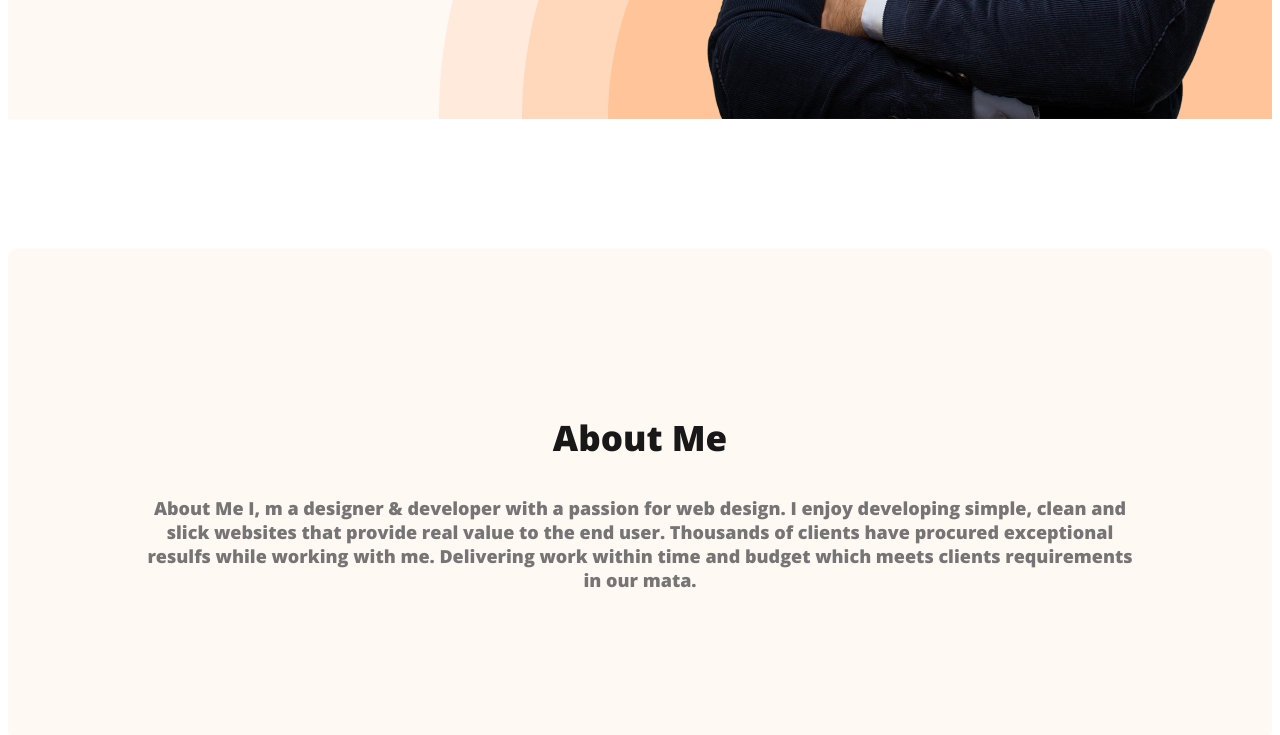
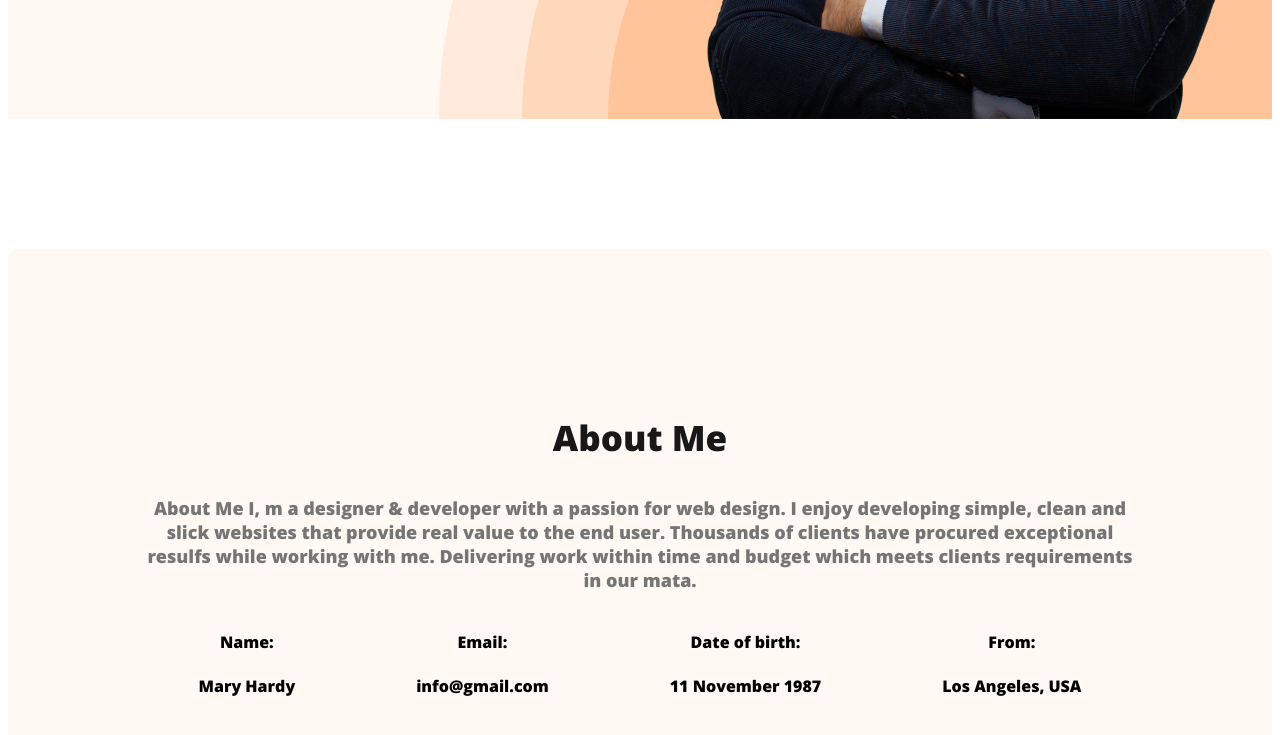
Before and after one commit to AlifRahman123/My-first-portfolio, a plain HTML site: page index.html in a window 1280 px wide. Shown: the part 746-1481 px from the top of the page. Drawn offline with nearby package versions, Linux system fonts and the light colour scheme.

Commit message:
added about info

```diff
--- a/index.html
+++ b/index.html
@@ -46,6 +46,34 @@
             <h3 class="section-title">About Me</h3>
             <p class="section-description">About Me
                 I, m a designer & developer with a passion for web design. I enjoy developing simple, clean and slick websites that provide real value to the end user. Thousands of clients have procured exceptional resulfs while working with me. Delivering work within time and budget which meets clients requirements in our mata.</p>
+                <div class="about-info-container">
+                <!-- .about-info*4>h4.info-title+p.info-description -->
+                <div class="about-info">
+                    <h4 class="info-title">Name:
+                         </h4>
+                    <p class="info-description">Mary Hardy</p>
+                </div>
+                <div class="about-info">
+                    <h4 class="info-title">Email:
+                        </h4>
+                    <p class="info-description">info@gmail.com</p>
+                </div>
+                <div class="about-info">
+                    <h4 class="info-title">Date of birth:
+                       </h4>
+                    <p class="info-description"> 11 November 1987</p>
+                </div>
+                <div class="about-info">
+                    <h4 class="info-title">From:
+                        </h4>
+                    <p class="info-description">Los Angeles, USA</p>
+                </div>
+
+
+
+
+
+                </div>
 
         </section>
 
--- a/styles/portfolio.css
+++ b/styles/portfolio.css
@@ -102,6 +102,11 @@ max-width: 500px;
 
 }
 /* main section styles */
+.main{
+max-width: 1140px;
+margin: 0 auto;
+
+}
 /* about section styles */
 .about{
     padding:130px ;
@@ -109,3 +114,10 @@ max-width: 500px;
     background: #FFF8F3;
     margin: 130px 0;
 }
+.about-info-container{
+    display: flex;
+    justify-content: space-around;
+}
+.about-info{
+    text-align: center;
+}
```
